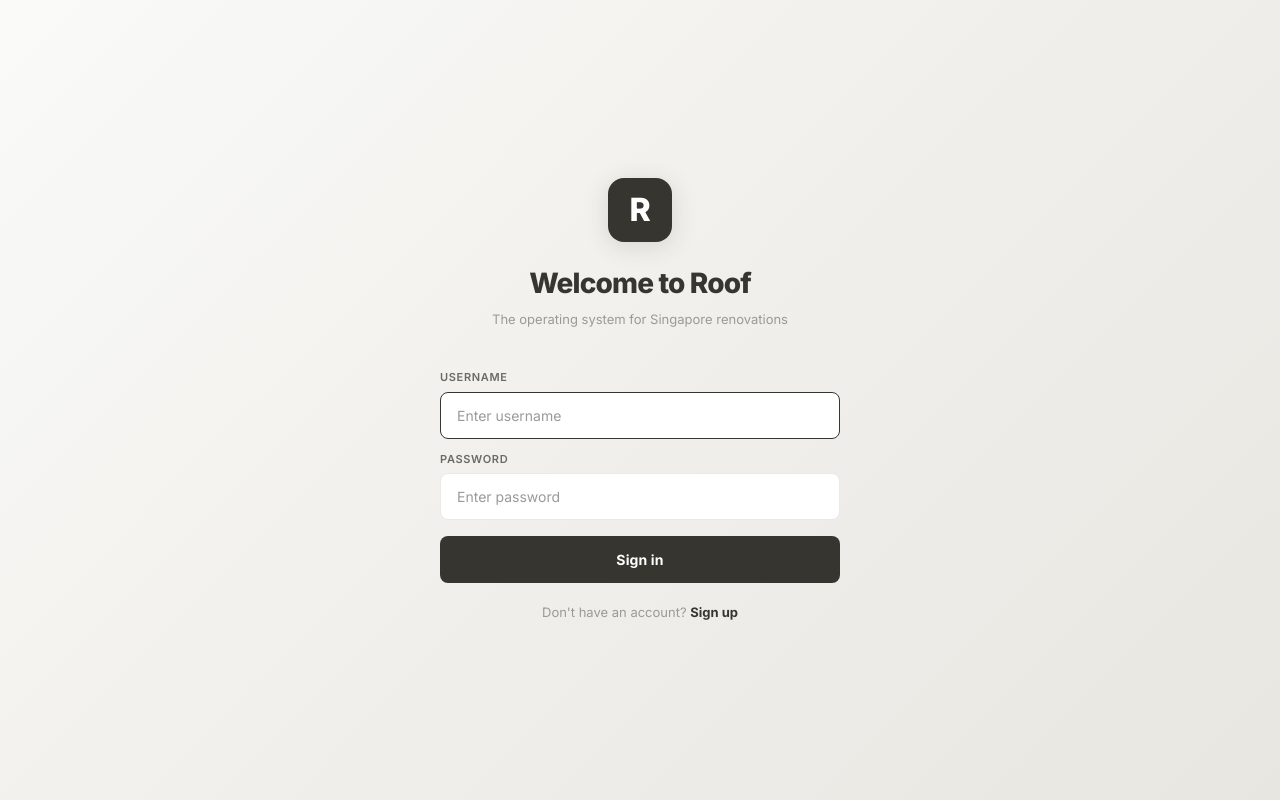
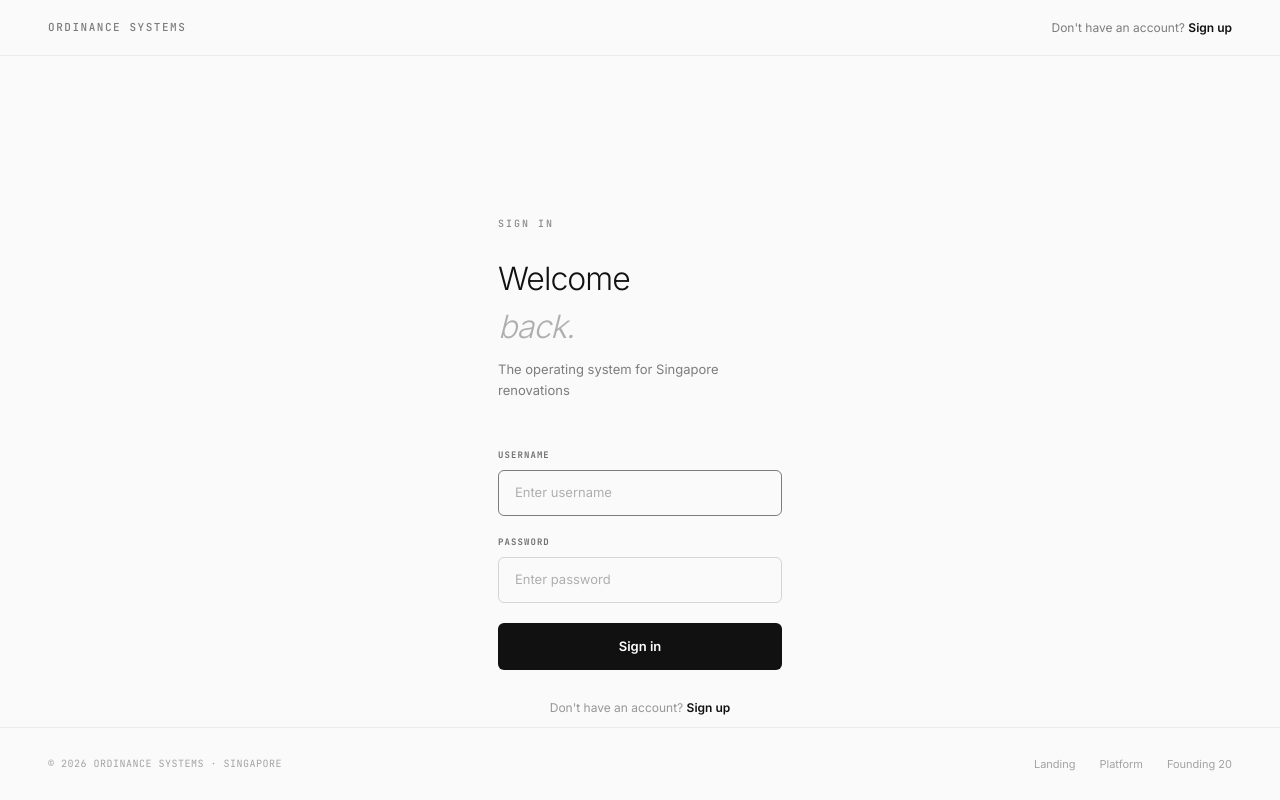
Before and after one commit to tsybjornie/lead-portal, a Next.js app: page /login in a window 1280 px wide. Built offline with nearby package versions, Linux system fonts and the light colour scheme.

Commit message:
Redesign homeowner signup + login pages with Ordinance theme, fix Sign up link to /join

```diff
--- a/app/login/page.tsx
+++ b/app/login/page.tsx
@@ -3,6 +3,7 @@
 import { useRoofAuth, validateCredentials, getAllUsers, ROLE_COLORS } from '@/context/RoofAuthContext';
 import { useRouter } from 'next/navigation';
 import { useState, useEffect, useRef } from 'react';
+import Link from 'next/link';
 
 export default function LoginPage() {
     const { loginByCode, isLoggedIn, user } = useRoofAuth();
@@ -13,6 +14,9 @@ export default function LoginPage() {
     const [isLoading, setIsLoading] = useState(false);
     const usernameRef = useRef<HTMLInputElement>(null);
     const allUsers = getAllUsers();
+
+    const f = "'Inter', 'Helvetica Neue', -apple-system, BlinkMacSystemFont, sans-serif";
+    const mono = "'JetBrains Mono', 'SF Mono', 'Consolas', monospace";
 
     useEffect(() => { usernameRef.current?.focus(); }, []);
 
@@ -55,38 +59,73 @@ export default function LoginPage() {
         }, 200);
     };
 
-    const f = "'Inter', -apple-system, BlinkMacSystemFont, sans-serif";
+    const inputStyle = {
+        width: '100%', padding: '12px 16px', fontSize: 13, fontFamily: f,
+        border: '1px solid rgba(0,0,0,0.15)', borderRadius: 6,
+        background: 'transparent', color: '#111', outline: 'none',
+        transition: 'border-color 0.2s', boxSizing: 'border-box' as const,
+    };
+    const labelStyle = {
+        fontFamily: mono, fontSize: 9, fontWeight: 600 as const,
+        color: 'rgba(0,0,0,0.55)', letterSpacing: '0.12em',
+        textTransform: 'uppercase' as const,
+        display: 'block' as const, marginBottom: 8,
+    };
 
     return (
+        <div style={{ fontFamily: f, background: '#fafafa', minHeight: '100vh', color: '#111' }}>
+            <link rel="preconnect" href="https://fonts.googleapis.com" />
+            <link rel="preconnect" href="https://fonts.gstatic.com" crossOrigin="" />
+            <link href="https://fonts.googleapis.com/css2?family=Inter:wght@300;400;500;600;700;800&family=JetBrains+Mono:wght@400;500;700&display=swap" rel="stylesheet" />
+
+            <style>{`
+                input:focus { border-color: rgba(0,0,0,0.5) !important; }
+                input::placeholder { color: rgba(0,0,0,0.3); }
+            `}</style>
+
+            {/* ═══════ TOP BAR ═══════ */}
+            <nav style={{
+                padding: '0 48px', height: 56,
+                display: 'flex', alignItems: 'center', justifyContent: 'space-between',
+                borderBottom: '1px solid rgba(0,0,0,0.06)',
+            }}>
+                <Link href="/landing" style={{
+                    fontFamily: mono, fontSize: 11, fontWeight: 500,
+                    color: 'rgba(0,0,0,0.5)', letterSpacing: '0.14em',
+                    textTransform: 'uppercase' as const, textDecoration: 'none',
+                }}>ORDINANCE SYSTEMS</Link>
+                <Link href="/join" style={{
+                    fontSize: 12, fontWeight: 400, color: 'rgba(0,0,0,0.5)', textDecoration: 'none',
+                }}>
+                    Don&apos;t have an account? <span style={{ fontWeight: 600, color: '#111' }}>Sign up</span>
+                </Link>
+            </nav>
+
+            {/* ═══════ CONTENT ═══════ */}
             <div style={{
-            fontFamily: f, minHeight: '100vh',
-            background: 'linear-gradient(135deg, #FAFAF9 0%, #F0EFEB 50%, #E8E6E1 100%)',
-            display: 'flex', alignItems: 'center', justifyContent: 'center',
-            padding: 24,
+                maxWidth: 380, margin: '0 auto', padding: '160px 48px 80px',
             }}>
-            <div style={{ maxWidth: 400, width: '100%' }}>
-                {/* Logo */}
-                <div style={{ textAlign: 'center', marginBottom: 40 }}>
                 <div style={{
-                        width: 64, height: 64, borderRadius: 16, background: '#37352F',
-                        display: 'inline-flex', alignItems: 'center', justifyContent: 'center',
-                        color: 'white', fontSize: 32, fontWeight: 800, marginBottom: 20,
-                        boxShadow: '0 4px 24px rgba(55,53,47,0.15)',
-                    }}>R</div>
-                    <h1 style={{ fontSize: 28, fontWeight: 800, margin: '0 0 6px', letterSpacing: '-0.03em', color: '#37352F' }}>
-                        Welcome to Roof
+                    fontFamily: mono, fontSize: 10, fontWeight: 500,
+                    color: 'rgba(0,0,0,0.45)', letterSpacing: '0.2em',
+                    textTransform: 'uppercase' as const, marginBottom: 24,
+                }}>SIGN IN</div>
+
+                <h1 style={{
+                    fontSize: 32, fontWeight: 300, letterSpacing: '-0.03em',
+                    margin: '0 0 8px', color: '#111',
+                }}>
+                    Welcome<br />
+                    <span style={{ color: 'rgba(0,0,0,0.3)', fontStyle: 'italic' }}>back.</span>
                 </h1>
-                    <p style={{ fontSize: 13, color: '#9B9A97', margin: 0 }}>
+                <p style={{ fontSize: 13, color: 'rgba(0,0,0,0.5)', margin: '0 0 48px', lineHeight: 1.6 }}>
                     The operating system for Singapore renovations
                 </p>
-                </div>
 
-                {/* Login Form */}
-                <div style={{ display: 'flex', flexDirection: 'column', gap: 12, marginBottom: 16 }}>
+                {/* Form */}
+                <div style={{ display: 'flex', flexDirection: 'column', gap: 20, marginBottom: 20 }}>
                     <div>
-                        <label style={{ fontSize: 11, fontWeight: 600, color: '#6B6A67', textTransform: 'uppercase', letterSpacing: '0.06em', display: 'block', marginBottom: 6 }}>
-                            Username
-                        </label>
+                        <label style={labelStyle}>Username</label>
                         <input
                             ref={usernameRef}
                             type="text"
@@ -96,19 +135,13 @@ export default function LoginPage() {
                             placeholder="Enter username"
                             autoComplete="username"
                             style={{
-                                width: '100%', padding: '12px 16px', fontSize: 14, fontFamily: f,
-                                border: error ? '1.5px solid #EF4444' : '1.5px solid #E9E9E7',
-                                borderRadius: 8, background: 'white', color: '#37352F', outline: 'none',
-                                transition: 'border-color 0.15s', boxSizing: 'border-box',
+                                ...inputStyle,
+                                borderColor: error ? 'rgba(220,38,38,0.5)' : 'rgba(0,0,0,0.15)',
                             }}
-                            onFocus={e => { if (!error) e.target.style.borderColor = '#37352F'; }}
-                            onBlur={e => { if (!error) e.target.style.borderColor = '#E9E9E7'; }}
                         />
                     </div>
                     <div>
-                        <label style={{ fontSize: 11, fontWeight: 600, color: '#6B6A67', textTransform: 'uppercase', letterSpacing: '0.06em', display: 'block', marginBottom: 6 }}>
-                            Password
-                        </label>
+                        <label style={labelStyle}>Password</label>
                         <input
                             type="password"
                             value={password}
@@ -117,13 +150,9 @@ export default function LoginPage() {
                             placeholder="Enter password"
                             autoComplete="current-password"
                             style={{
-                                width: '100%', padding: '12px 16px', fontSize: 14, fontFamily: f,
-                                border: error ? '1.5px solid #EF4444' : '1.5px solid #E9E9E7',
-                                borderRadius: 8, background: 'white', color: '#37352F', outline: 'none',
-                                transition: 'border-color 0.15s', boxSizing: 'border-box',
+                                ...inputStyle,
+                                borderColor: error ? 'rgba(220,38,38,0.5)' : 'rgba(0,0,0,0.15)',
                             }}
-                            onFocus={e => { if (!error) e.target.style.borderColor = '#37352F'; }}
-                            onBlur={e => { if (!error) e.target.style.borderColor = '#E9E9E7'; }}
                         />
                     </div>
                 </div>
@@ -131,8 +160,9 @@ export default function LoginPage() {
                 {/* Error */}
                 {error && (
                     <div style={{
-                        padding: '8px 14px', background: '#FEF2F2', borderRadius: 6,
-                        marginBottom: 12, fontSize: 12, color: '#EF4444', fontWeight: 500,
+                        padding: '10px 14px', background: 'rgba(220,38,38,0.06)', borderRadius: 6,
+                        marginBottom: 16, fontSize: 12, color: 'rgba(220,38,38,0.8)', fontWeight: 500,
+                        border: '1px solid rgba(220,38,38,0.1)',
                     }}>{error}</div>
                 )}
 
@@ -141,22 +171,48 @@ export default function LoginPage() {
                     onClick={handleLogin}
                     disabled={isLoading}
                     style={{
-                        width: '100%', padding: '13px 0', fontSize: 14, fontWeight: 700, fontFamily: f,
-                        background: isLoading ? '#9B9A97' : '#37352F', color: 'white', border: 'none',
-                        borderRadius: 8, cursor: isLoading ? 'not-allowed' : 'pointer',
-                        transition: 'all 0.15s', letterSpacing: '0.01em',
+                        width: '100%', padding: '14px 0', fontSize: 13, fontWeight: 600, fontFamily: f,
+                        background: isLoading ? 'rgba(0,0,0,0.3)' : '#111', color: '#fff', border: 'none',
+                        borderRadius: 6, cursor: isLoading ? 'not-allowed' : 'pointer',
+                        transition: 'all 0.2s',
                     }}
                 >
                     {isLoading ? 'Signing in...' : 'Sign in'}
                 </button>
 
-                <p style={{ textAlign: 'center', marginTop: 20, fontSize: 13, color: '#9B9A97' }}>
-                    Don&apos;t have an account?{' '}
-                    <a href="/signup" style={{ color: '#37352F', fontWeight: 700, textDecoration: 'none' }}>Sign up</a>
-                </p>
+                <div style={{ textAlign: 'center', marginTop: 24 }}>
+                    <Link href="/join" style={{
+                        fontSize: 12, color: 'rgba(0,0,0,0.4)', textDecoration: 'none',
+                    }}>
+                        Don&apos;t have an account? <span style={{ fontWeight: 600, color: '#111' }}>Sign up</span>
+                    </Link>
+                </div>
+            </div>
 
-
+            {/* ═══════ FOOTER ═══════ */}
+            <footer style={{
+                position: 'fixed', bottom: 0, left: 0, right: 0,
+                padding: '28px 48px', borderTop: '1px solid rgba(0,0,0,0.06)',
+                display: 'flex', justifyContent: 'space-between', alignItems: 'center',
+                background: '#fafafa',
+            }}>
+                <span style={{ fontFamily: mono, fontSize: 10, color: 'rgba(0,0,0,0.35)', letterSpacing: '0.05em' }}>
+                    © 2026 ORDINANCE SYSTEMS · SINGAPORE
+                </span>
+                <div style={{ display: 'flex', gap: 24 }}>
+                    {[
+                        { label: 'Landing', href: '/landing' },
+                        { label: 'Platform', href: '/hub' },
+                        { label: 'Founding 20', href: '/founding' },
+                    ].map(link => (
+                        <Link key={link.label} href={link.href}
+                            style={{ fontSize: 11, color: 'rgba(0,0,0,0.35)', textDecoration: 'none', transition: 'color 0.2s' }}
+                            onMouseEnter={e => e.currentTarget.style.color = 'rgba(0,0,0,0.6)'}
+                            onMouseLeave={e => e.currentTarget.style.color = 'rgba(0,0,0,0.35)'}
+                        >{link.label}</Link>
+                    ))}
                 </div>
+            </footer>
         </div>
     );
 }
--- a/app/signup/homeowner/page.tsx
+++ b/app/signup/homeowner/page.tsx
@@ -10,27 +10,83 @@ const TIMELINES = ['ASAP (keys received)', 'Within 3 months', '3–6 months', '6
 
 export default function HomeownerSignup() {
     const [form, setForm] = useState({ name: '', email: '', phone: '', property: '', address: '', budget: '', style: '', timeline: '', notes: '' });
-    const f = "'Inter', -apple-system, BlinkMacSystemFont, sans-serif";
+    const f = "'Inter', 'Helvetica Neue', -apple-system, BlinkMacSystemFont, sans-serif";
+    const mono = "'JetBrains Mono', 'SF Mono', 'Consolas', monospace";
 
-    const inputStyle = { width: '100%', padding: '12px 14px', fontSize: 14, fontFamily: f, border: '1.5px solid #E9E9E7', borderRadius: 8, outline: 'none', background: 'white', boxSizing: 'border-box' as const };
-    const labelStyle = { fontSize: 12, fontWeight: 600 as const, color: '#6B6A67', marginBottom: 6, display: 'block' as const };
-    const selectStyle = { ...inputStyle, cursor: 'pointer' as const, appearance: 'none' as const };
+    const inputStyle = {
+        width: '100%', padding: '12px 16px', fontSize: 13, fontFamily: f,
+        border: '1px solid rgba(0,0,0,0.15)', borderRadius: 6,
+        background: 'transparent', color: '#111', outline: 'none',
+        transition: 'border-color 0.2s', boxSizing: 'border-box' as const,
+    };
+    const labelStyle = {
+        fontFamily: mono, fontSize: 9, fontWeight: 600 as const,
+        color: 'rgba(0,0,0,0.55)', letterSpacing: '0.12em',
+        textTransform: 'uppercase' as const,
+        display: 'block' as const, marginBottom: 8,
+    };
+    const selectStyle = {
+        ...inputStyle, cursor: 'pointer' as const, appearance: 'none' as const,
+        color: 'rgba(0,0,0,0.5)',
+    };
 
     return (
-        <div style={{ fontFamily: f, background: '#FAFAF9', minHeight: '100vh', display: 'flex', alignItems: 'center', justifyContent: 'center', padding: '60px 24px' }}>
-            <div style={{ maxWidth: 520, width: '100%' }}>
-                {/* Header */}
-                <div style={{ textAlign: 'center', marginBottom: 40 }}>
-                    <Link href="/join" style={{ textDecoration: 'none', display: 'inline-flex', alignItems: 'center', gap: 8, marginBottom: 24 }}>
-                        <div style={{ width: 32, height: 32, borderRadius: 8, background: '#37352F', display: 'flex', alignItems: 'center', justifyContent: 'center', color: 'white', fontSize: 16, fontWeight: 800 }}>R</div>
-                        <span style={{ fontSize: 16, fontWeight: 800, color: '#37352F' }}>Roof</span>
-                    </Link>
-                    <h1 style={{ fontSize: 28, fontWeight: 900, color: '#37352F', margin: '0 0 8px' }}>Find Your Designer</h1>
-                    <p style={{ fontSize: 14, color: '#9B9A97', margin: 0 }}>Tell us about your project and we'll match you with 3 designers in 24 hours.</p>
-                </div>
+        <div style={{ fontFamily: f, background: '#fafafa', minHeight: '100vh', color: '#111' }}>
+            <link rel="preconnect" href="https://fonts.googleapis.com" />
+            <link rel="preconnect" href="https://fonts.gstatic.com" crossOrigin="" />
+            <link href="https://fonts.googleapis.com/css2?family=Inter:wght@300;400;500;600;700;800&family=JetBrains+Mono:wght@400;500;700&display=swap" rel="stylesheet" />
 
-                {/* Form */}
-                <div style={{ background: 'white', borderRadius: 16, padding: '32px 28px', border: '1px solid #E9E9E7' }}>
+            <style>{`
+                input:focus, select:focus, textarea:focus { border-color: rgba(0,0,0,0.5) !important; }
+                input::placeholder, textarea::placeholder { color: rgba(0,0,0,0.3); }
+            `}</style>
+
+            {/* ═══════ TOP BAR ═══════ */}
+            <nav style={{
+                padding: '0 48px', height: 56,
+                display: 'flex', alignItems: 'center', justifyContent: 'space-between',
+                borderBottom: '1px solid rgba(0,0,0,0.06)',
+            }}>
+                <Link href="/landing" style={{
+                    fontFamily: mono, fontSize: 11, fontWeight: 500,
+                    color: 'rgba(0,0,0,0.5)', letterSpacing: '0.14em',
+                    textTransform: 'uppercase' as const, textDecoration: 'none',
+                }}>ORDINANCE SYSTEMS</Link>
+                <Link href="/join" style={{
+                    fontSize: 12, fontWeight: 400, color: 'rgba(0,0,0,0.5)', textDecoration: 'none',
+                }}>
+                    ← Back to role selection
+                </Link>
+            </nav>
+
+            {/* ═══════ CONTENT ═══════ */}
+            <div style={{ maxWidth: 560, margin: '0 auto', padding: '80px 48px 80px' }}>
+                <div style={{
+                    fontFamily: mono, fontSize: 10, fontWeight: 500,
+                    color: 'rgba(0,0,0,0.45)', letterSpacing: '0.2em',
+                    textTransform: 'uppercase' as const, marginBottom: 24,
+                }}>HOMEOWNER MATCHING</div>
+
+                <h1 style={{
+                    fontSize: 32, fontWeight: 300, letterSpacing: '-0.03em',
+                    margin: '0 0 8px', color: '#111',
+                }}>
+                    Find your<br />
+                    <span style={{ color: 'rgba(0,0,0,0.3)', fontStyle: 'italic' }}>designer.</span>
+                </h1>
+                <p style={{ fontSize: 13, color: 'rgba(0,0,0,0.5)', margin: '0 0 48px', lineHeight: 1.6 }}>
+                    Tell us about your project and we&apos;ll match you with 3 designers in 24 hours.
+                </p>
+
+                {/* YOUR DETAILS */}
+                <div style={{ marginBottom: 32 }}>
+                    <div style={{
+                        fontFamily: mono, fontSize: 9, fontWeight: 500,
+                        color: 'rgba(0,0,0,0.4)', letterSpacing: '0.12em',
+                        textTransform: 'uppercase' as const, marginBottom: 20,
+                        paddingBottom: 8, borderBottom: '1px solid rgba(0,0,0,0.1)',
+                    }}>YOUR DETAILS</div>
+
                     <div style={{ display: 'grid', gridTemplateColumns: '1fr 1fr', gap: 16, marginBottom: 16 }}>
                         <div>
                             <label style={labelStyle}>Full Name</label>
@@ -41,10 +97,21 @@ export default function HomeownerSignup() {
                             <input style={inputStyle} value={form.phone} onChange={e => setForm(p => ({ ...p, phone: e.target.value }))} placeholder="+65 9xxx xxxx" />
                         </div>
                     </div>
-                    <div style={{ marginBottom: 16 }}>
+                    <div>
                         <label style={labelStyle}>Email</label>
                         <input style={inputStyle} type="email" value={form.email} onChange={e => setForm(p => ({ ...p, email: e.target.value }))} placeholder="david@email.com" />
                     </div>
+                </div>
+
+                {/* PROJECT DETAILS */}
+                <div style={{ marginBottom: 32 }}>
+                    <div style={{
+                        fontFamily: mono, fontSize: 9, fontWeight: 500,
+                        color: 'rgba(0,0,0,0.4)', letterSpacing: '0.12em',
+                        textTransform: 'uppercase' as const, marginBottom: 20,
+                        paddingBottom: 8, borderBottom: '1px solid rgba(0,0,0,0.1)',
+                    }}>PROJECT DETAILS</div>
+
                     <div style={{ marginBottom: 16 }}>
                         <label style={labelStyle}>Property Type</label>
                         <select style={selectStyle} value={form.property} onChange={e => setForm(p => ({ ...p, property: e.target.value }))}>
@@ -72,28 +139,71 @@ export default function HomeownerSignup() {
                             </select>
                         </div>
                     </div>
+                </div>
+
+                {/* PREFERENCES */}
+                <div style={{ marginBottom: 32 }}>
+                    <div style={{
+                        fontFamily: mono, fontSize: 9, fontWeight: 500,
+                        color: 'rgba(0,0,0,0.4)', letterSpacing: '0.12em',
+                        textTransform: 'uppercase' as const, marginBottom: 20,
+                        paddingBottom: 8, borderBottom: '1px solid rgba(0,0,0,0.1)',
+                    }}>PREFERENCES</div>
+
                     <div style={{ marginBottom: 16 }}>
                         <label style={labelStyle}>Preferred Style</label>
                         <select style={selectStyle} value={form.style} onChange={e => setForm(p => ({ ...p, style: e.target.value }))}>
-                            <option value="">What's your vibe?</option>
+                            <option value="">What&apos;s your vibe?</option>
                             {STYLES.map(s => <option key={s} value={s}>{s}</option>)}
                         </select>
                     </div>
-                    <div style={{ marginBottom: 24 }}>
+                    <div>
                         <label style={labelStyle}>Anything else we should know?</label>
                         <textarea style={{ ...inputStyle, height: 80, resize: 'vertical' as const }} value={form.notes} onChange={e => setForm(p => ({ ...p, notes: e.target.value }))} placeholder="E.g. Must have home office, pet-friendly, wheelchair accessible..." />
                     </div>
-                    <button style={{
-                        width: '100%', padding: '14px', fontSize: 15, fontWeight: 700, fontFamily: f,
-                        color: 'white', background: '#3B82F6', border: 'none', borderRadius: 10, cursor: 'pointer',
-                    }}>
-                        Get My 3 Matches →
-                    </button>
-                    <p style={{ fontSize: 11, color: '#C8C7C3', textAlign: 'center', marginTop: 12 }}>
-                        100% Free • No obligations • Matches within 24 hours
-                    </p>
                 </div>
+
+                {/* SUBMIT */}
+                <button style={{
+                    width: '100%', padding: '14px', fontSize: 13, fontWeight: 600, fontFamily: f,
+                    color: '#fff', background: '#111', border: 'none', borderRadius: 6,
+                    cursor: 'pointer', transition: 'background 0.2s',
+                }}
+                    onMouseEnter={e => e.currentTarget.style.background = '#333'}
+                    onMouseLeave={e => e.currentTarget.style.background = '#111'}
+                >
+                    Get My 3 Matches →
+                </button>
+                <p style={{
+                    fontFamily: mono, fontSize: 9, color: 'rgba(0,0,0,0.4)', textAlign: 'center',
+                    marginTop: 16, letterSpacing: '0.03em',
+                }}>
+                    100% Free · No obligations · Matches within 24 hours
+                </p>
             </div>
+
+            {/* ═══════ FOOTER ═══════ */}
+            <footer style={{
+                padding: '28px 48px', borderTop: '1px solid rgba(0,0,0,0.06)',
+                display: 'flex', justifyContent: 'space-between', alignItems: 'center',
+            }}>
+                <span style={{ fontFamily: mono, fontSize: 10, color: 'rgba(0,0,0,0.35)', letterSpacing: '0.05em' }}>
+                    © 2026 ORDINANCE SYSTEMS · SINGAPORE
+                </span>
+                <div style={{ display: 'flex', gap: 24 }}>
+                    {[
+                        { label: 'Landing', href: '/landing' },
+                        { label: 'Platform', href: '/hub' },
+                        { label: 'All Roles', href: '/join' },
+                    ].map(link => (
+                        <Link key={link.label} href={link.href}
+                            style={{ fontSize: 11, color: 'rgba(0,0,0,0.35)', textDecoration: 'none', transition: 'color 0.2s' }}
+                            onMouseEnter={e => e.currentTarget.style.color = 'rgba(0,0,0,0.6)'}
+                            onMouseLeave={e => e.currentTarget.style.color = 'rgba(0,0,0,0.35)'}
+                        >{link.label}</Link>
+                    ))}
+                </div>
+            </footer>
         </div>
     );
 }
```
Lines whose indentation alone changed are shown as unchanged.
